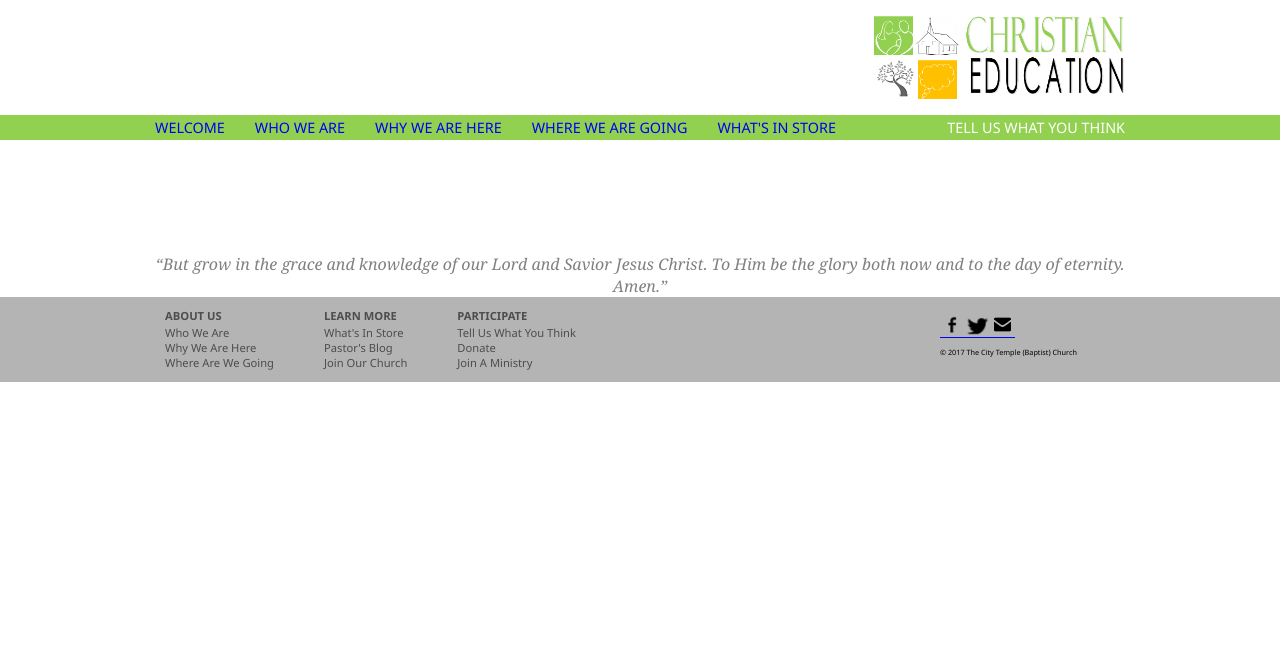
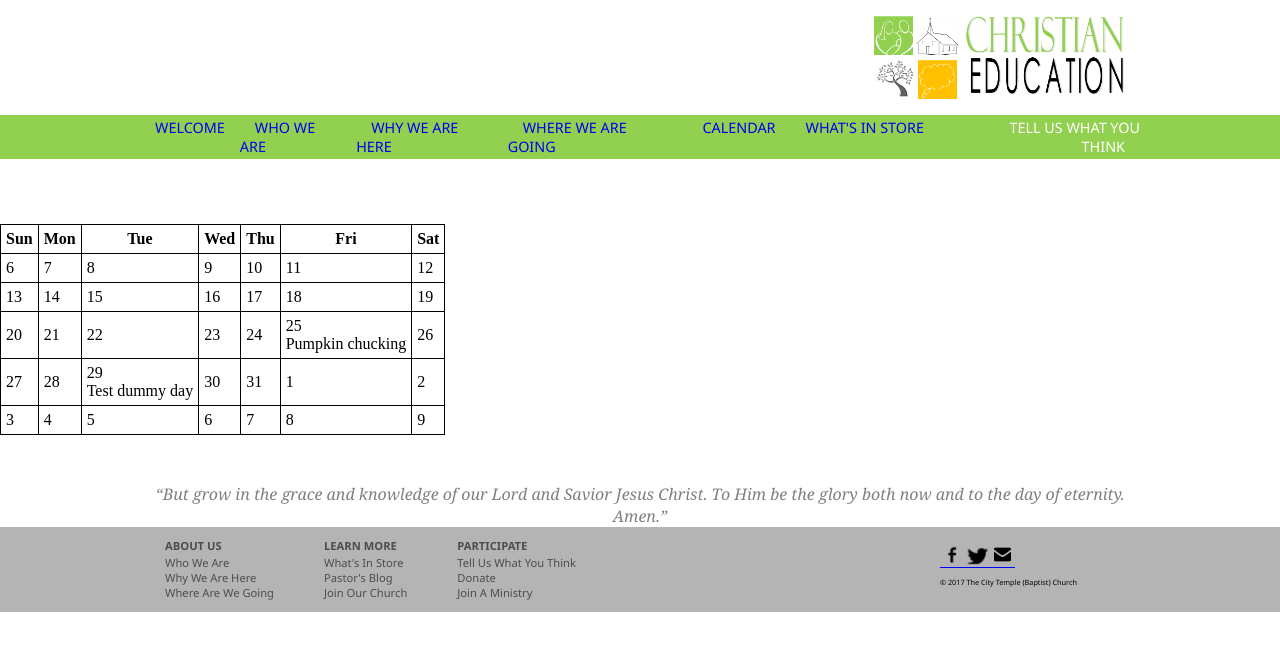
Before and after one commit to EJLearner/church-site-react, a React (Create React App) app: page /calendar in a window 1280 px wide. Shown: the top 650 px of the page. Built offline with nearby package versions, Linux system fonts and the light colour scheme.

Commit message:
add beginnings of calendar component
remove unusedbasicExampls file
add moments to library

```diff
--- a/package.json
+++ b/package.json
@@ -5,6 +5,7 @@
   "dependencies": {
     "font-awesome": "^4.7.0",
     "lodash": "^4.17.4",
+    "moment": "^2.18.1",
     "react": "^15.5.4",
     "react-dom": "^15.5.4",
     "react-router": "^4.1.1",
--- a/src/App.scss
+++ b/src/App.scss
@@ -21,6 +21,15 @@ body{
 
 html{
 	height: 100%
+}
+
+table{
+	border-collapse: collapse;
+}
+
+table, th, td{
+	border: 1px solid black;
+	padding: 5px;
 }
 
 #top-react-div{
--- /dev/null
+++ b/src/Calendar/Calendar.js
@@ -0,0 +1,99 @@
+import React, {Component} from 'react';
+import moment from 'moment';
+import _ from 'lodash';
+
+
+class Calendar
+ extends Component {
+
+  getEvents(dayMoment) {
+    const dayMomentYear = dayMoment.format('YYYY');
+    const dayMomentMonth = dayMoment.format('MMM');
+    const dayMomentDate = dayMoment.format('DD');
+    const events = {
+      '2017': {
+        'May': {
+          '25': 'Pumpkin chucking',
+          '29': 'Test  dummy day',
+          '05': 'Subpar golfing'
+        }
+      }
+    };
+
+    return(_.get(events, `[${dayMomentYear}][${dayMomentMonth}][${dayMomentDate}]`));
+  }
+
+  getTableHeader(){
+    const days = ['Sun', 'Mon', 'Tue', 'Wed', 'Thu', 'Fri', 'Sat'];
+
+    const headerCells = days.map((day) => {
+      return (
+        <th key={day}>
+          {day}
+        </th>
+      );
+    });
+
+    return(
+      <thead><tr>
+        {headerCells}
+      </tr></thead>
+    );
+  }
+
+  renderTableBodyRow(weekNumber, year){
+    const renderedDays = _.range(0, 7).map((cell) => {
+      const dayMoment = moment().week(weekNumber).add(cell, 'day');
+      const dayEvents = this.getEvents(dayMoment);
+      console.log(dayEvents);
+      return(
+        <td
+          key={cell}
+          title={dayMoment.format('LL')}
+        >
+          <div>
+            {dayMoment.date()}
+          </div>
+          <div>
+            {dayEvents}
+          </div>
+        </td>
+      );
+    })
+
+    return(
+      <tr key={weekNumber}>
+        {renderedDays}
+      </tr>
+    );
+  }
+
+  renderTableBody(){
+    const today = '2017-05-21';
+    const todayMoment = moment(today);
+    const firstWeekOfMonth = todayMoment.startOf('month').week();
+    const lastWeekOfMonth = todayMoment.endOf('month').week();
+
+    const weekNumbers = _.range(firstWeekOfMonth, lastWeekOfMonth + 1);
+    const renderedWeeks = weekNumbers.map(week => this.renderTableBodyRow(week));
+
+    return(
+      <tbody>
+        {renderedWeeks}
+      </tbody>
+    );
+  }
+
+  render() {
+    return (
+      <div>
+        <table>
+          {this.getTableHeader()}
+          {this.renderTableBody()}
+        </table>
+      </div>
+    );
+  }
+}
+
+export default Calendar;
--- a/src/MenuBar/MenuBar.js
+++ b/src/MenuBar/MenuBar.js
@@ -10,6 +10,7 @@ class MenuBar extends Component {
           <li><Link to="/who">Who We are</Link></li>
           <li><Link to="/why">Why We Are Here</Link></li>
           <li><Link to="/where">Where We Are Going</Link></li>
+          <li><Link to='/calendar'>Calendar</Link></li>
           <li className='second-to-last-menu-item'><Link to="/what">What's In Store</Link></li>
           <li className="lastmenuitem"><Link to="/ideaform">Tell Us What You Think</Link></li>
         </ul>
--- a/src/PageContent/PageContent.js
+++ b/src/PageContent/PageContent.js
@@ -1,12 +1,13 @@
 // import Slider from './Slider/Slider'
 import React, {Component} from 'react';
 import {Route, Switch} from 'react-router-dom';
+import Calendar from '../Calendar/Calendar'
 import Home from '../Home/Home'
+import IdeaForm from '../IdeaForm/IdeaForm'
+import What from '../What/What'
+import Where from '../Where/Where'
 import WhoWeAre from '../WhoWeAre/WhoWeAre'
 import Why from '../Why/Why'
-import Where from '../Where/Where'
-import What from '../What/What'
-import IdeaForm from '../IdeaForm/IdeaForm'
 
 
 class PageContent extends Component {
@@ -14,6 +15,7 @@ class PageContent extends Component {
     return (
       <Switch>
           <Route exact path="/" component={Home}/>
+          <Route path="/calendar" component={Calendar}/>
           <Route path="/who" component={WhoWeAre}/>
           <Route path="/why" component={Why}/>
           <Route path="/where" component={Where}/>
```
Also changed, not shown: src/BasicExample.js (deleted, +0 -68 lines).
